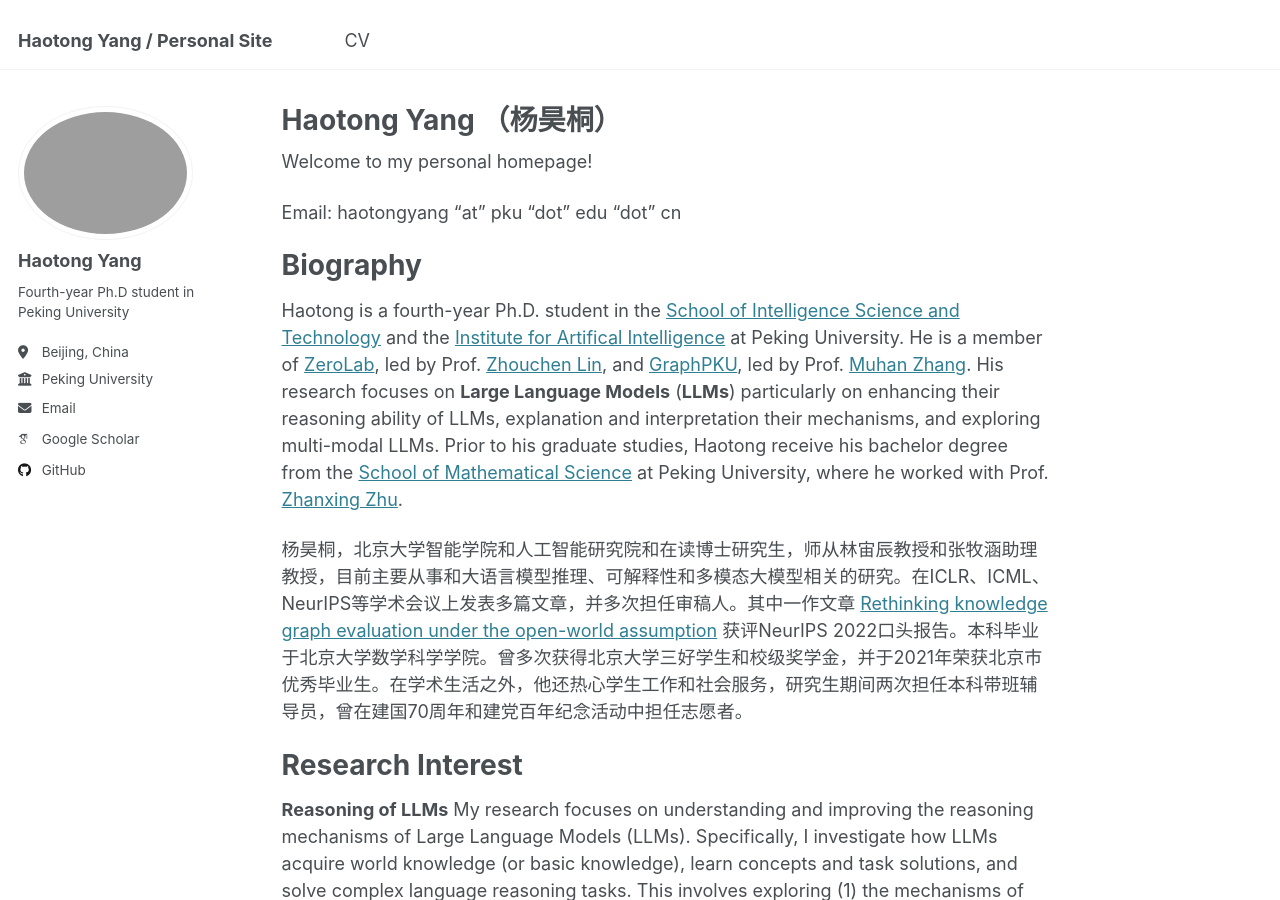
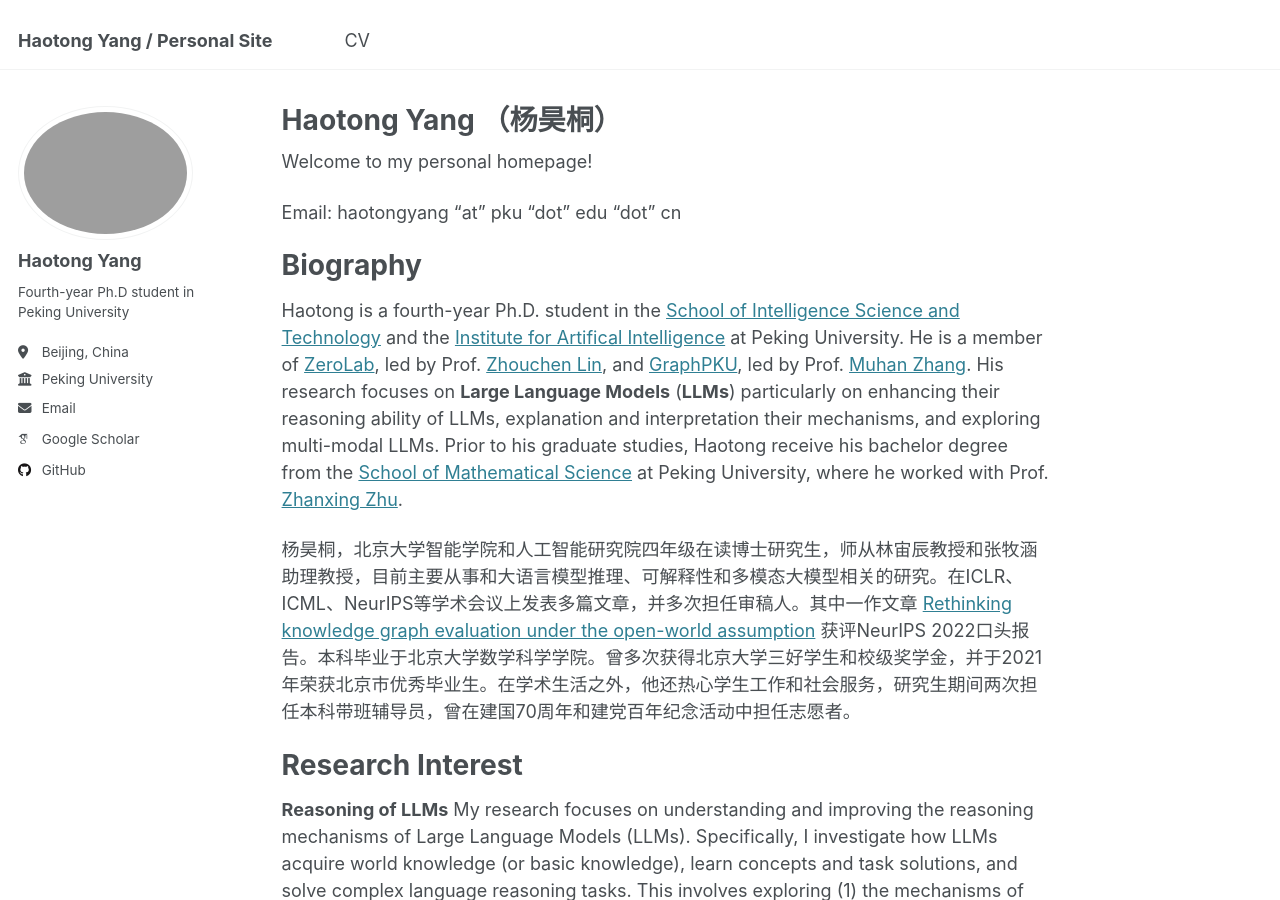
Before and after one commit to haotong-yang/haotong-yang.github.io, a Jekyll site: the page built from _pages/about.md, in a window 1280 px wide and 900 px high. Built offline with Jekyll 4.4.1, drawn with Linux system fonts in a browser that asks for light colours; some web fonts are replaced.

Commit message:
Update about.md

```diff
--- a/_pages/about.md
+++ b/_pages/about.md
@@ -16,7 +16,7 @@ Biography
 ======
 Haotong is a fourth-year Ph.D. student in the [School of Intelligence Science and Technology](https://www.cis.pku.edu.cn/) and the [Institute for Artifical Intelligence](https://www.ai.pku.edu.cn/) at Peking University. He is a member of [ZeroLab](https://zero-lab-pku.github.io/), led by Prof. [Zhouchen Lin](https://zhouchenlin.github.io/), and [GraphPKU](https://www.graphpku.cn/), led by Prof. [Muhan Zhang](https://muhanzhang.github.io/). His research focuses on **Large Language Models** (**LLMs**) particularly on enhancing their reasoning ability of LLMs, explanation and interpretation their mechanisms, and exploring multi-modal LLMs. Prior to his graduate studies, Haotong receive his bachelor degree from the [School of Mathematical Science](https://www.math.pku.edu.cn/index.htm) at Peking University, where he worked with Prof. [Zhanxing Zhu](https://zhanxingzhu.github.io/).
 
-杨昊桐，北京大学智能学院和人工智能研究院和在读博士研究生，师从林宙辰教授和张牧涵助理教授，目前主要从事和大语言模型推理、可解释性和多模态大模型相关的研究。在ICLR、ICML、NeurIPS等学术会议上发表多篇文章，并多次担任审稿人。其中一作文章 [Rethinking knowledge graph evaluation under the open-world assumption](https://proceedings.neurips.cc/paper_files/paper/2022/hash/378226e5df7eded3e401de5c9493143c-Abstract-Conference.html) 获评NeurIPS 2022口头报告。本科毕业于北京大学数学科学学院。曾多次获得北京大学三好学生和校级奖学金，并于2021年荣获北京市优秀毕业生。在学术生活之外，他还热心学生工作和社会服务，研究生期间两次担任本科带班辅导员，曾在建国70周年和建党百年纪念活动中担任志愿者。
+杨昊桐，北京大学智能学院和人工智能研究院四年级在读博士研究生，师从林宙辰教授和张牧涵助理教授，目前主要从事和大语言模型推理、可解释性和多模态大模型相关的研究。在ICLR、ICML、NeurIPS等学术会议上发表多篇文章，并多次担任审稿人。其中一作文章 [Rethinking knowledge graph evaluation under the open-world assumption](https://proceedings.neurips.cc/paper_files/paper/2022/hash/378226e5df7eded3e401de5c9493143c-Abstract-Conference.html) 获评NeurIPS 2022口头报告。本科毕业于北京大学数学科学学院。曾多次获得北京大学三好学生和校级奖学金，并于2021年荣获北京市优秀毕业生。在学术生活之外，他还热心学生工作和社会服务，研究生期间两次担任本科带班辅导员，曾在建国70周年和建党百年纪念活动中担任志愿者。
 
 Research Interest
 ======
```
